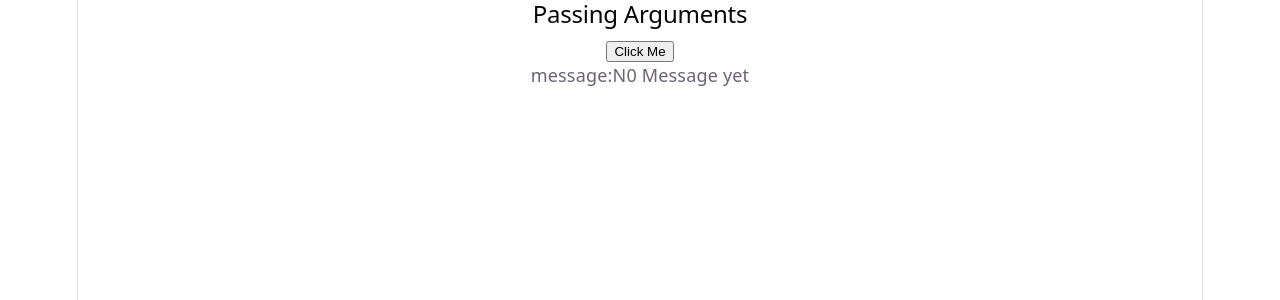
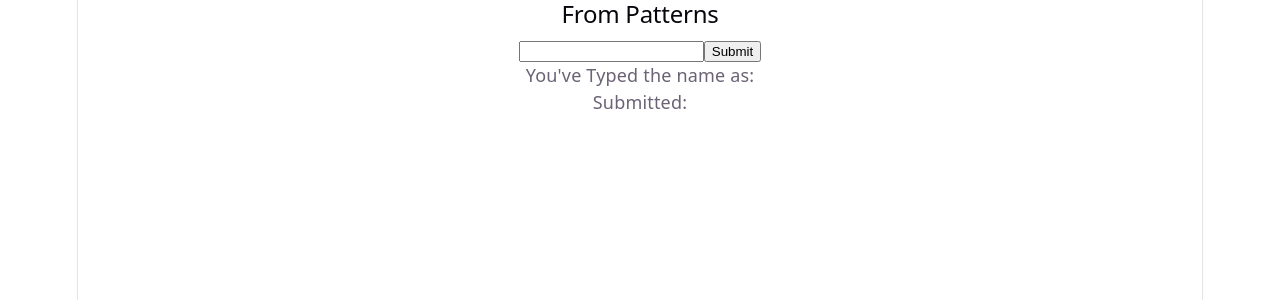
Before and after one commit to varshithym/MERN_Stu_FebMay26Mys, a React (Vite) app in the folder W10/D3/my-event-app/: page / in a window 1280 px wide. Shown: the top 300 px of the page. Built offline with nearby package versions, Linux system fonts and the light colour scheme.

Commit message:
Controlled component

```diff
--- a/W10/D3/my-event-app/src/App.jsx
+++ b/W10/D3/my-event-app/src/App.jsx
@@ -4,6 +4,8 @@
 import { EventBasics } from './components/p1'
 import { EventObject } from './components/p2'
 import { PassingArguments } from './components/p3'
+import { UseCallBackEvents } from './components/p5'
+import { FormsPatterns } from './components/p7'
 
 function App() {
   const [count, setCount] = useState(0)
@@ -12,7 +14,9 @@
     <>
     {/* <EventBasics/> */}
     {/* <EventObject/> */}
-    <PassingArguments/>
+    {/* <PassingArguments/> */}
+    {/* <UseCallBackEvents/> */}
+    <FormsPatterns/>
     </>
   )
 }
--- /dev/null
+++ b/W10/D3/my-event-app/src/components/p7.jsx
@@ -0,0 +1,31 @@
+                                                               //Common from patterns
+//Controlled component
+//a form input whose values is controlled by the React state
+import { useState } from "react";
+export function FormsPatterns(){
+    const [name, setName] = useState(' ');
+    const[submittedName, setSubmittedName] = useState(' ');
+
+    //input handler
+    const handleChange = (event) =>{
+        setName(event.target.value);
+
+    };
+
+    //form submit handler
+    const handleSubmit=(event)=>{
+        event.preventDefault();
+        setSubmittedName(name);
+    };
+    return(
+        <section>
+            <h2>From Patterns</h2>
+            <form onSubmit={handleSubmit}>
+                <input type="text" value={name} onChange={handleChange} placeholder="Enter your name" />
+                <button type="submit">Submit</button>
+            </form>
+            <p>You've Typed the name as: {name}</p>
+            <p>Submitted: {submittedName}</p>
+        </section>
+    );
+}
```
